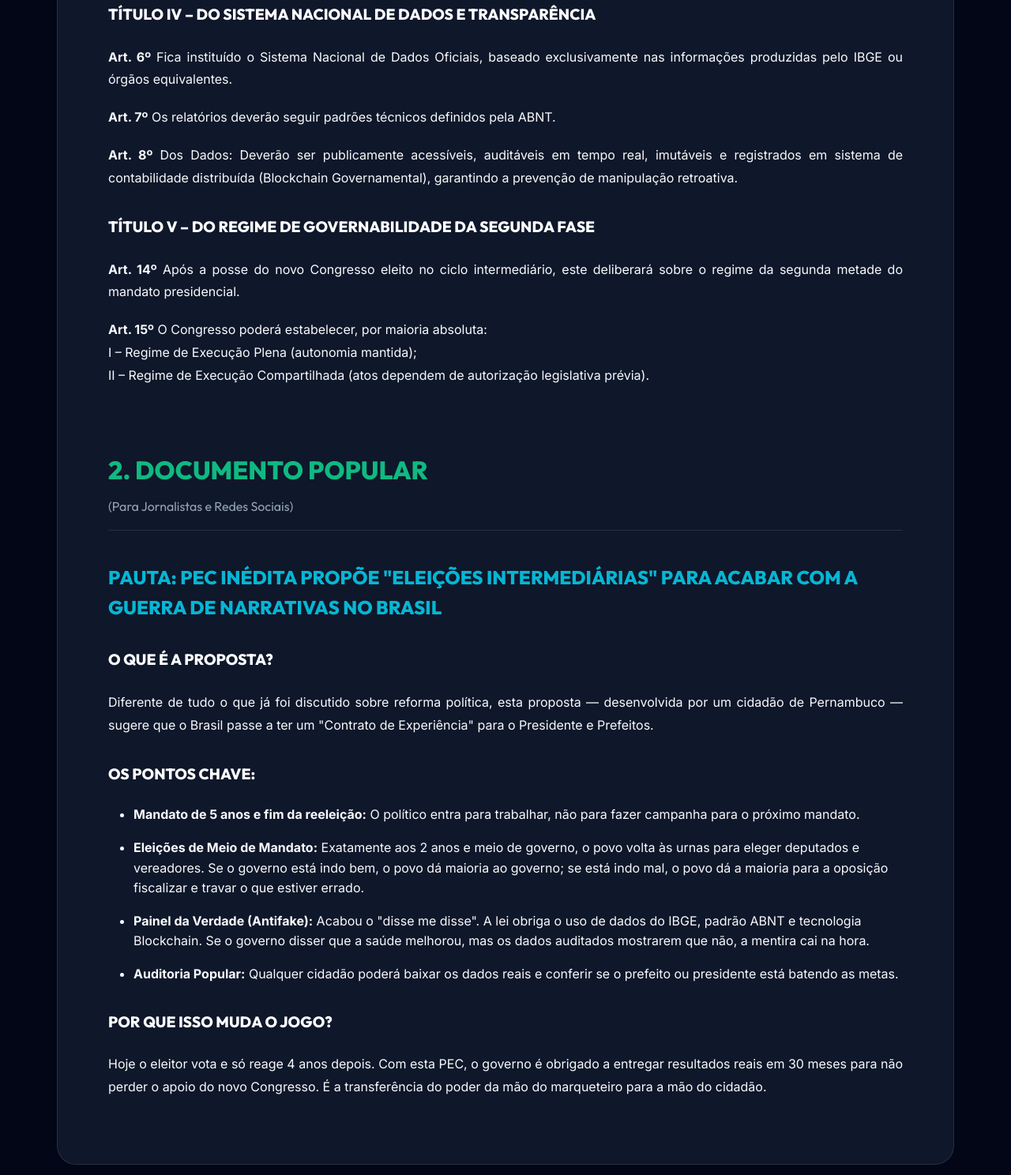
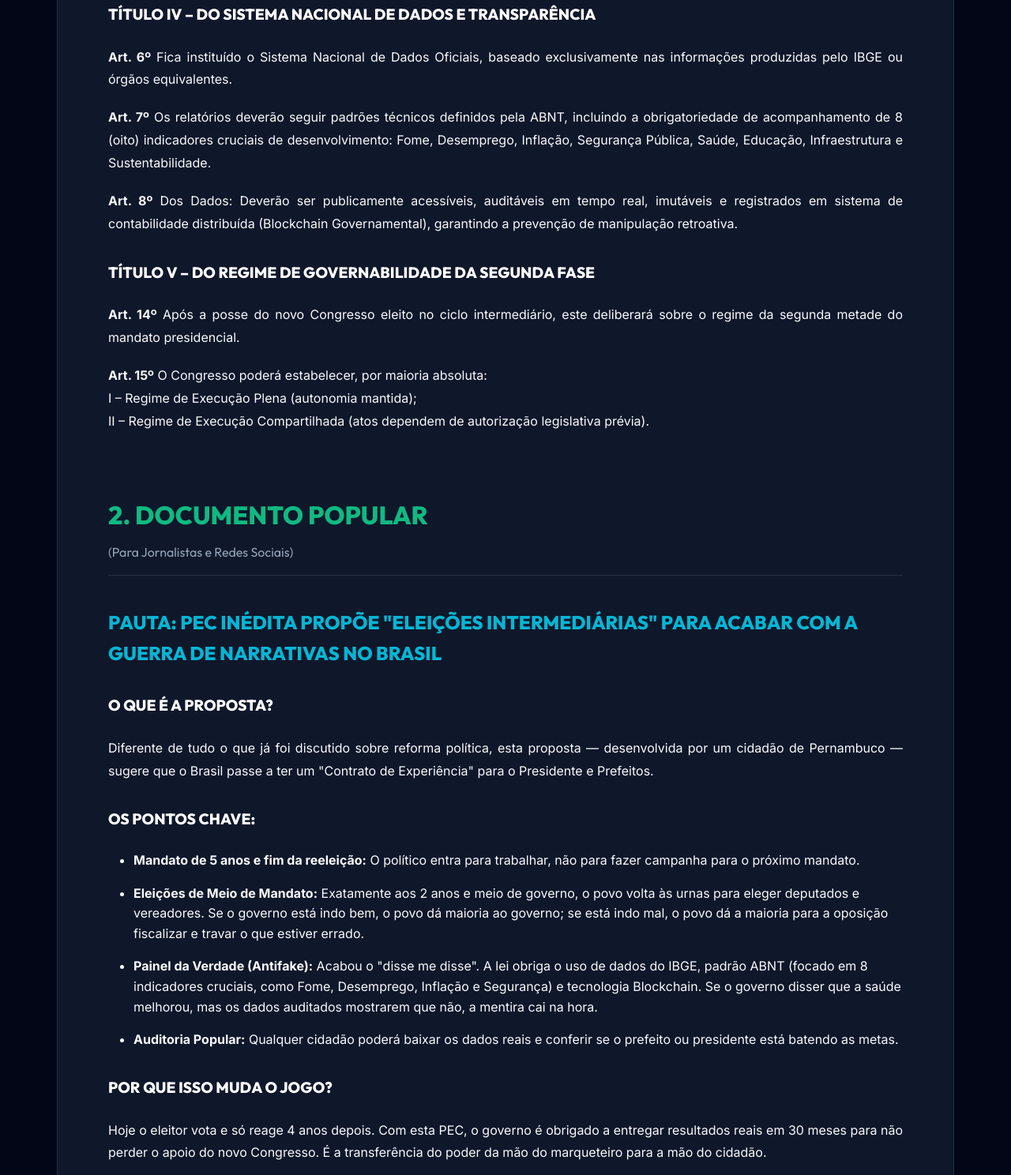
Before and after one commit to z12guilherme/pec_eleitoral, a plain HTML site: page pec.html in a window 1280 px wide. Shown: the part 1656-3144 px from the top of the page at 79% size. Drawn offline with Linux system fonts and the light colour scheme.

Commit message:
Reforçando PEC

```diff
--- a/pec.html
+++ b/pec.html
@@ -132,7 +132,9 @@
                 <h3>TÍTULO IV – DO SISTEMA NACIONAL DE DADOS E TRANSPARÊNCIA</h3>
                 <p><strong>Art. 6º</strong> Fica instituído o Sistema Nacional de Dados Oficiais, baseado exclusivamente
                     nas informações produzidas pelo IBGE ou órgãos equivalentes.</p>
-                <p><strong>Art. 7º</strong> Os relatórios deverão seguir padrões técnicos definidos pela ABNT.</p>
+                <p><strong>Art. 7º</strong> Os relatórios deverão seguir padrões técnicos definidos pela ABNT, incluindo
+                    a obrigatoriedade de acompanhamento de 8 (oito) indicadores cruciais de desenvolvimento: Fome,
+                    Desemprego, Inflação, Segurança Pública, Saúde, Educação, Infraestrutura e Sustentabilidade.</p>
                 <p><strong>Art. 8º</strong> Dos Dados: Deverão ser publicamente acessíveis, auditáveis em tempo real,
                     imutáveis e registrados em sistema de contabilidade distribuída (Blockchain Governamental),
                     garantindo a prevenção de manipulação retroativa.</p>
@@ -166,7 +168,8 @@
                         ao governo; se está indo mal, o povo dá a maioria para a oposição fiscalizar e travar o que
                         estiver errado.</li>
                     <li><strong>Painel da Verdade (Antifake):</strong> Acabou o "disse me disse". A lei obriga o uso de
-                        dados do IBGE, padrão ABNT e tecnologia Blockchain. Se o governo disser que a saúde melhorou,
+                        dados do IBGE, padrão ABNT (focado em 8 indicadores cruciais, como Fome, Desemprego, Inflação e
+                        Segurança) e tecnologia Blockchain. Se o governo disser que a saúde melhorou,
                         mas os dados auditados mostrarem que não, a mentira cai na hora.</li>
                     <li><strong>Auditoria Popular:</strong> Qualquer cidadão poderá baixar os dados reais e conferir se
                         o prefeito ou presidente está batendo as metas.</li>
```
Also changed, not shown: index.html (+2 -1 lines), 2 other files.
